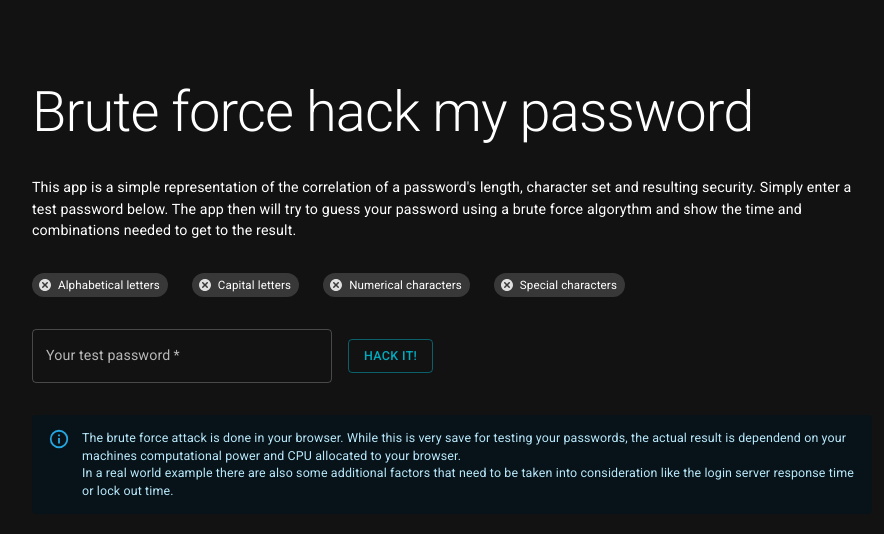
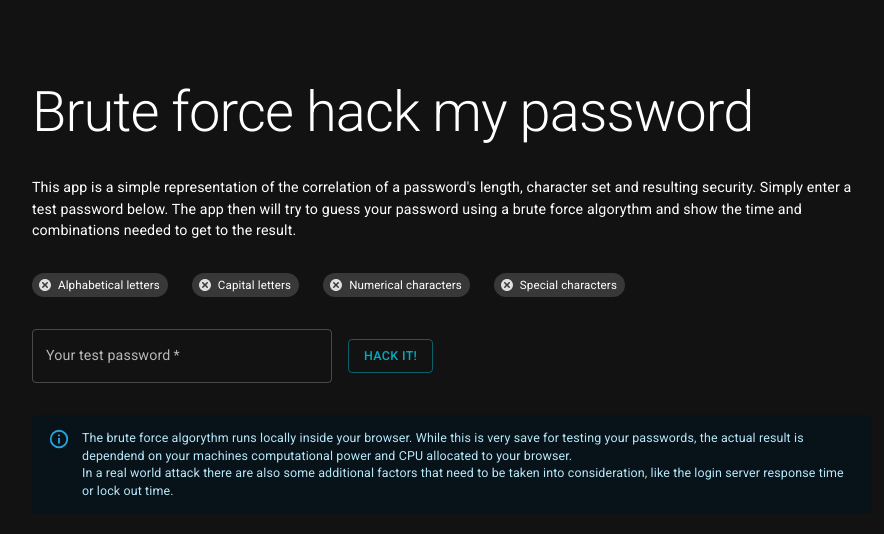
Before and after one commit to haach/brute-force-password, a React (Vite) app: page / in a window 1280 px wide. Shown: the top 534 px of the page, without its empty margins (188-1072 px from the left). Built offline with nearby package versions, Linux system fonts and the light colour scheme.

Commit message:
Text changes

```diff
--- a/src/PasswordForm.tsx
+++ b/src/PasswordForm.tsx
@@ -197,12 +197,13 @@ export const PasswordForm: FC = () => {
           </Box>
         )}
         <Alert severity="info">
-          The brute force attack is done in your browser. While this is very
-          save for testing your passwords, the actual result is dependend on
-          your machines computational power and CPU allocated to your browser.
+          The brute force algorythm runs locally inside your browser. While this
+          is very save for testing your passwords, the actual result is
+          dependend on your machines computational power and CPU allocated to
+          your browser.
           <br />
-          In a real world example there are also some additional factors that
-          need to be taken into consideration like the login server response
+          In a real world attack there are also some additional factors that
+          need to be taken into consideration, like the login server response
           time or lock out time.
         </Alert>
       </Stack>
```
